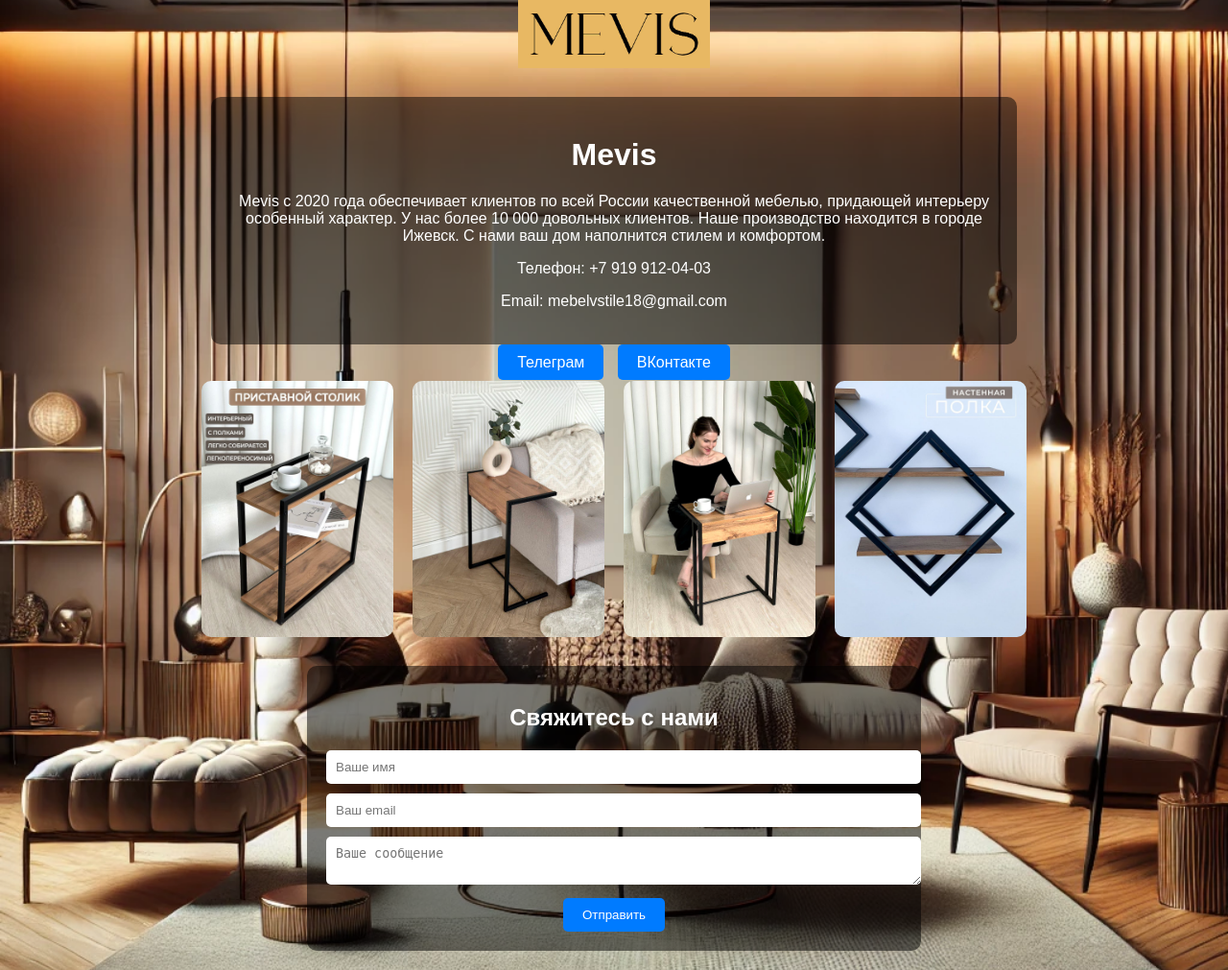
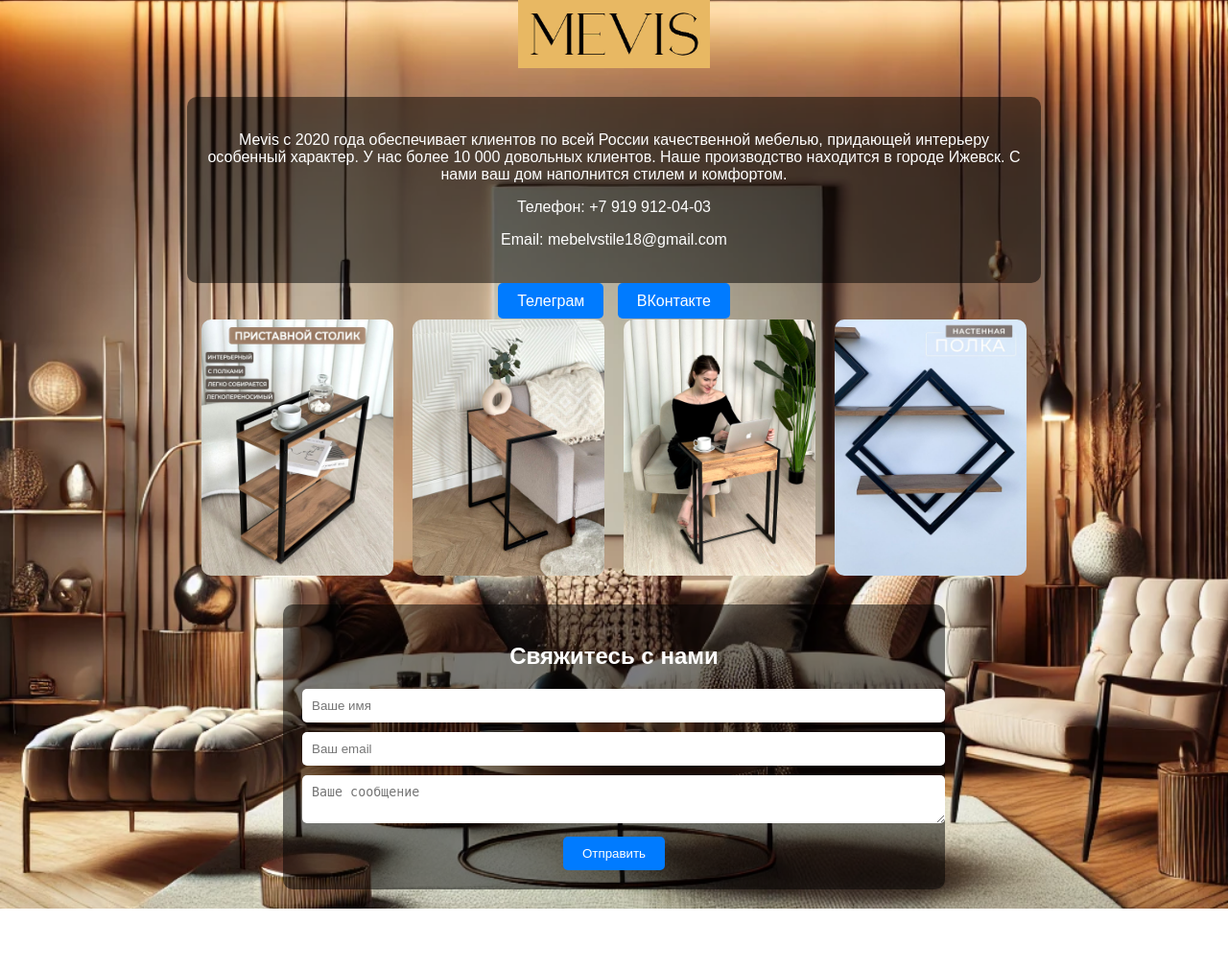
Before and after one commit to Ali-Maraz/mevis-shop, a Django app: template templates/home.html in a window 1280 px wide. Shown: the whole page at 96% size. After the commit the page ends 947 px from the top, so only its background shows below. Run offline with Django 5.2, Linux system fonts and the light colour scheme; the template is opened without the code that fills it, so the values that code supplies are empty.

Commit message:
Update home.html for layout adjustments

```diff
--- a/templates/home.html
+++ b/templates/home.html
@@ -27,7 +27,7 @@
             padding: 20px;
             margin: 10px 0;
             border-radius: 10px;
-            max-width: 800px;
+            max-width: 850px; /* Сделаем чуть шире */
         }
 
         /* Стиль для социальных сетей */
@@ -49,7 +49,7 @@
             background: rgba(0, 0, 0, 0.5); /* Прозрачный черный фон */
             padding: 20px;
             border-radius: 10px;
-            max-width: 600px;
+            max-width: 650px; /* Сделаем чуть шире */
             margin: 20px auto;
         }
 
@@ -97,7 +97,6 @@
     <div class="background">
         <img src="../static/logo.jpg" alt="Mevis Logo" style="width: 200px; margin-bottom: 20px;">
         <div class="content-section">
-            <h1>Mevis</h1>
             <p>Mevis с 2020 года обеспечивает клиентов по всей России качественной мебелью, придающей интерьеру
 особенный характер. У нас более 10 000 довольных клиентов. Наше производство находится в городе Ижевск. С нами ваш дом
 наполнится стилем и комфортом.</p>
```
